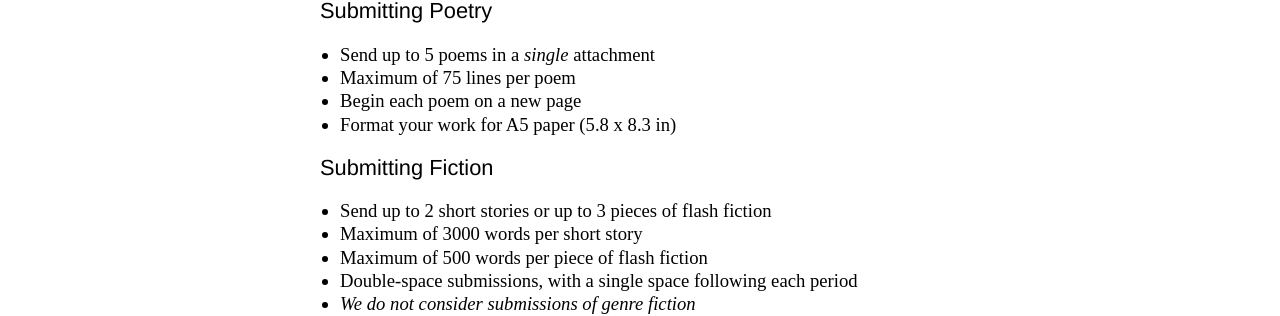
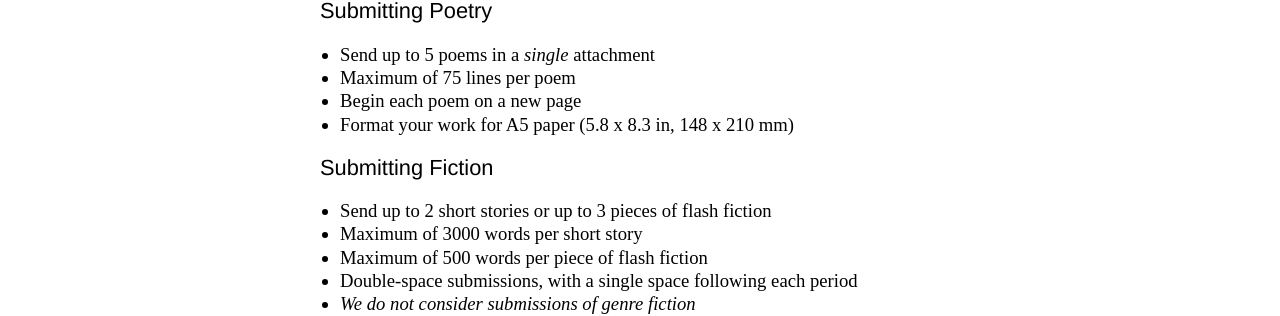
Before and after one commit to HVTN/hvtn.github.io, a Jekyll site: the page built from submissions.md, in a window 1280 px wide. Shown: the part 1001-1317 px from the top of the page. Built offline with Jekyll 4.4.1, drawn with Linux system fonts in a browser that asks for light colours; nearby versions of some CDN libraries.

Commit message:
Update submissions.md
added metric dim for a5

```diff
--- a/submissions.md
+++ b/submissions.md
@@ -42,7 +42,7 @@ Fine art submissions may contain multiple image files.
 - Send up to 5 poems in a *single* attachment
 - Maximum of 75 lines per poem
 - Begin each poem on a new page
-- Format your work for A5 paper (5.8 x 8.3 in)
+- Format your work for A5 paper (5.8 x 8.3 in, 148 x 210 mm)
 
 ### Submitting Fiction
 
```
